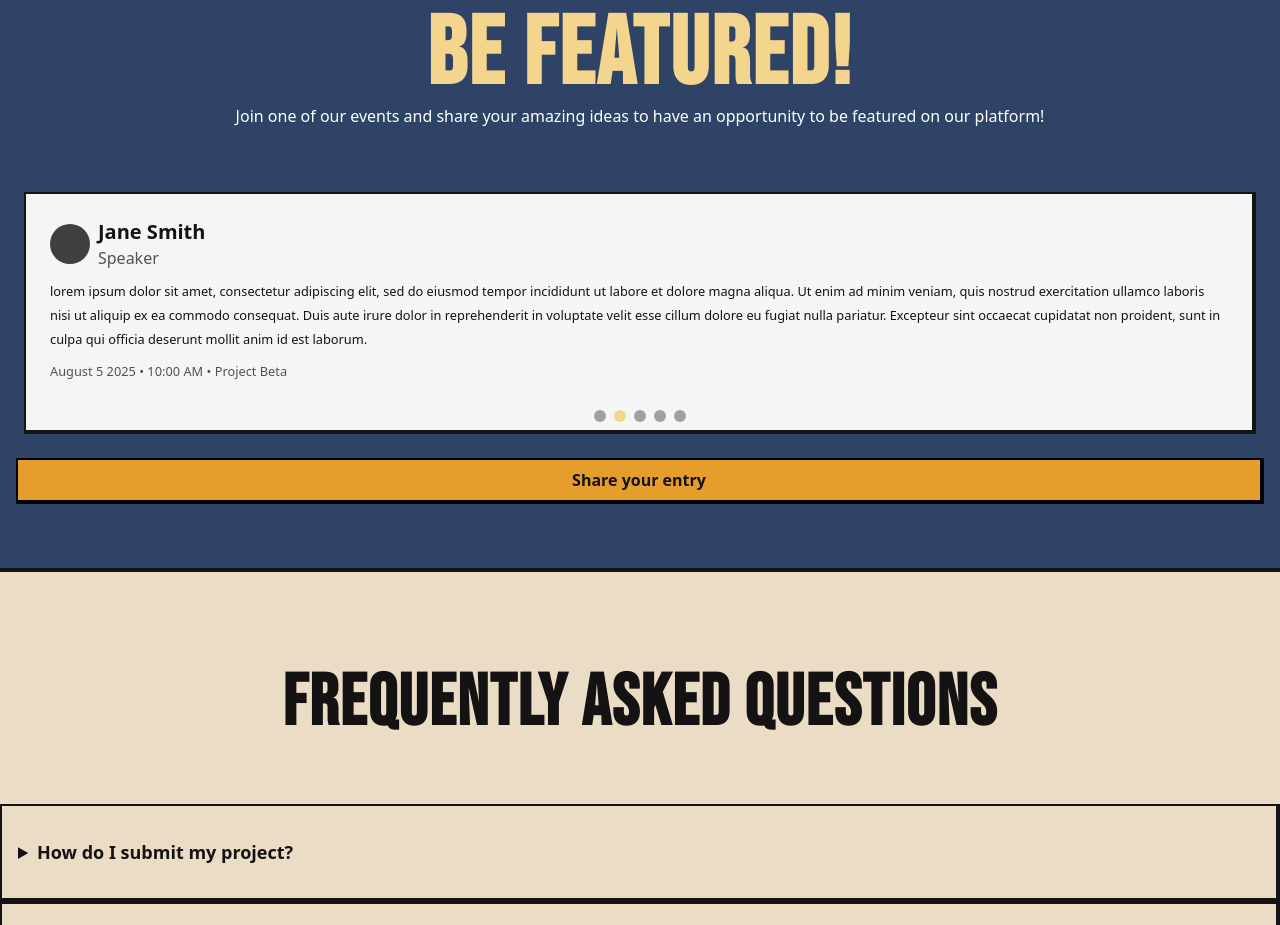
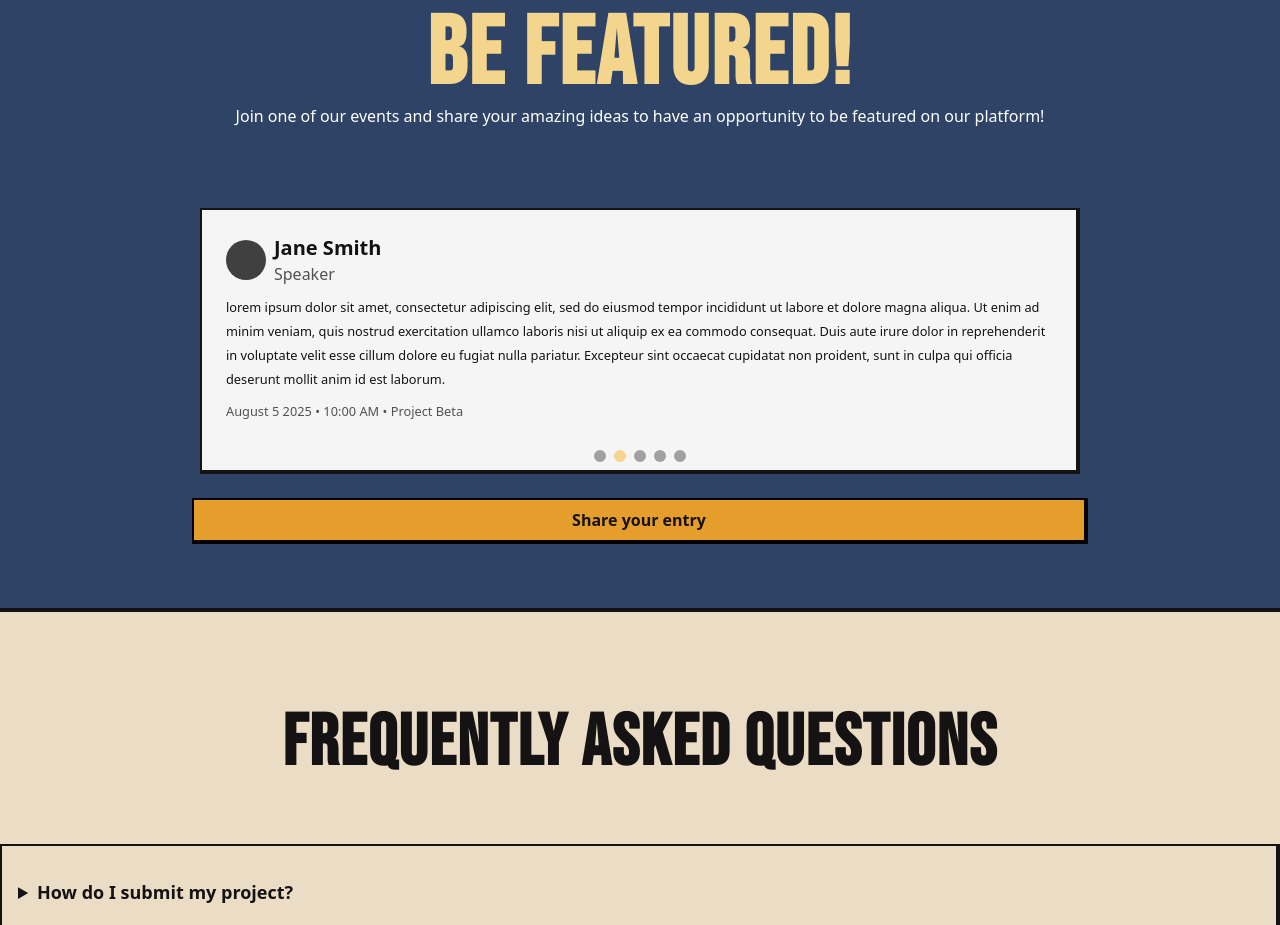
Before and after one commit to dlsl-animodev/project-launchpad, a Next.js app: page / in a window 1280 px wide. Shown: the part 9880-10805 px from the top of the page. Built offline with nearby package versions, Linux system fonts and the light colour scheme.

Commit message:
fix(frontend): fix layout of the be featured section

```diff
--- a/app/globals.css
+++ b/app/globals.css
@@ -15,6 +15,8 @@ html, body {
 	color: var(--color-foreground);
 	-webkit-font-smoothing: antialiased;
 	-moz-osx-font-smoothing: grayscale;
+	scroll-behavior: smooth;
+	scroll-snap-type: none;
 }
 
 /* Utility classes */
--- a/components/be-featured.tsx
+++ b/components/be-featured.tsx
@@ -75,7 +75,7 @@ const BeFeatured = () => {
     }, [isPaused, dummyData.length]);
 
     return (
-        <div className="bg-accent border-retro-y py-16 px-4">
+        <div className="bg-accent border-retro-y py-16 px-4 ">
             <section>
                 <motion.h2
                     className="font-bold font-bebas text-8xl text-center text-primary tracking-wide"
@@ -98,18 +98,18 @@ const BeFeatured = () => {
 
             {/* Carousel wrapper */}
             <motion.div
-                className="mt-16"
                 initial={{ opacity: 0, y: 20 }}
                 whileInView={{ opacity: 1, y: 0 }}
                 transition={{ duration: 0.3, delay: 0.2 }}
+                className="max-w-4xl mx-auto"
             >
                 <div
-                    className="relative overflow-hidden"
+                    className=" pt-[5rem] relative overflow-hidden"
                     onMouseEnter={() => setIsPaused(true)}
                     onMouseLeave={() => setIsPaused(false)}
                 >
                     <div
-                        className="flex transition-transform duration-700"
+                        className="flex transition-transform duration-700 "
                         style={{
                             width: `${dummyData.length * 100}%`,
                             transform: `translateX(-${
@@ -121,10 +121,10 @@ const BeFeatured = () => {
                         {dummyData.map((data, index) => (
                             <div
                                 key={index}
-                                className="w-full flex-shrink-0 px-2"
+                                className="w-full flex-shrink-0 px-2 "
                                 style={{ width: `${100 / dummyData.length}%` }}
                             >
-                                <div className="bg-neutral-100 p-6 pb-12 border-retro h-full">
+                                <div className="bg-neutral-100  p-6 pb-12 border-retro h-full">
                                     <FeaturedCard
                                         name={data.name}
                                         role={data.role}
@@ -137,7 +137,6 @@ const BeFeatured = () => {
                         ))}
                     </div>
 
-                    {/* Indicators */}
                     <div className="absolute left-1/2 transform -translate-x-1/2 bottom-3 flex gap-2">
                         {dummyData.map((_, idx) => (
                             <button
```
